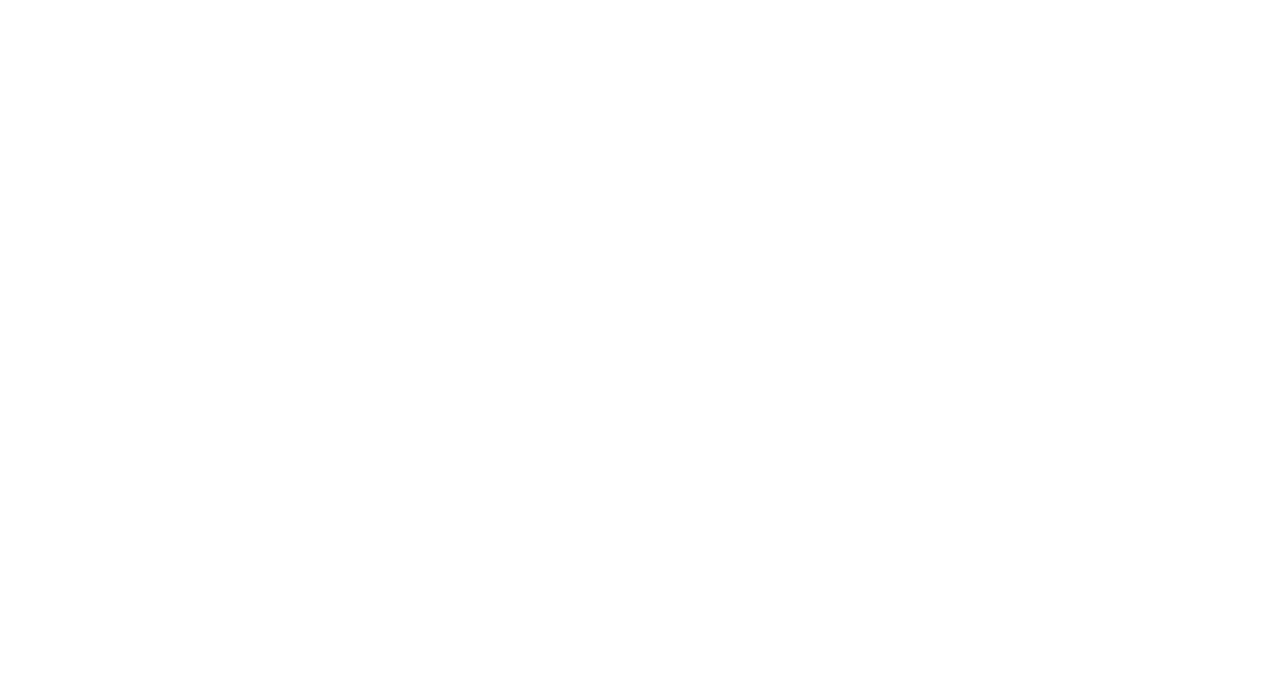
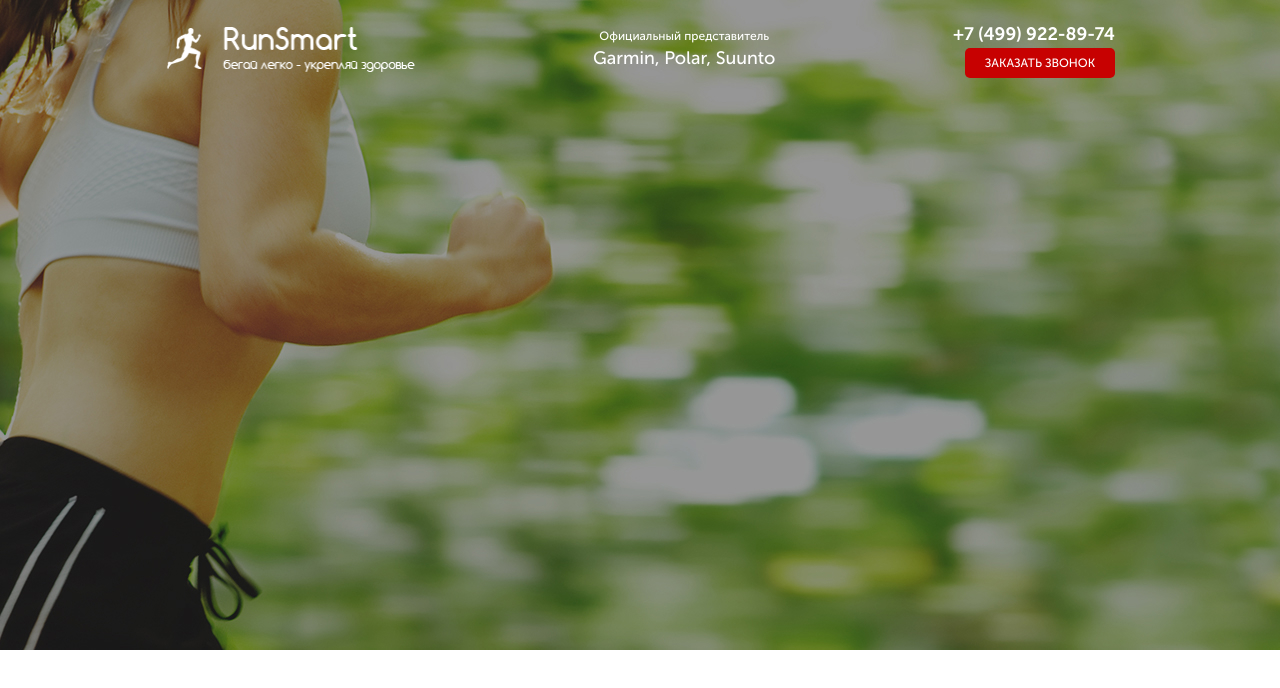
Before and after one commit to Bohdan2909/Pulsometr, a website: page src/index.html in a window 1280 px wide. Drawn offline with Linux system fonts and the light colour scheme; files whose address does not match are found by name.

Commit message:
feat:add icons and img

```diff
--- a/src/index.html
+++ b/src/index.html
@@ -13,7 +13,17 @@
   <div class="promo">
     <div class="container">
       <header class="header">
-        <a class="header__logo" href="#"></a>
+        <a class="header__logo" href="#">
+        <img src="icons/logo.png" alt="logo">
+        </a>
+        <div class="header__official">
+          Официальный представитель
+          <span>Garmin, Polar, Suunto</span>
+        </div>
+        <div class="header__contacts">
+          <a class="header__phone" href="tel:+74999228974">+7 (499) 922-89-74</a>
+          <button class="button">заказать звонок</button>
+        </div>
       </header>
     </div>
   </div>
--- a/src/sass/blocks/_buttons.scss
+++ b/src/sass/blocks/_buttons.scss
@@ -0,0 +1,11 @@
+.button{
+  width: 150px;
+  height: 30px;
+  border-radius: 5px;
+  background-color: $main-color;
+  color: #fff;
+  text-transform: uppercase;
+  border: none;
+  font-size: 12px;
+  font-weight: 500;
+}
--- a/src/sass/blocks/_header.scss
+++ b/src/sass/blocks/_header.scss
@@ -0,0 +1,37 @@
+.header{
+  display: flex;
+  justify-content: space-between;
+  align-items: center;
+  &__logo {
+    width: 250px;
+    img {
+      width: 100%;
+    }
+  }
+  &__official{
+    font-weight: 500;
+    font-size: 12px;
+    color: #FFFFFF;
+    text-align: center;
+    span {
+      display: block;
+      font-size: 18px;
+    }
+  }
+  &__phone{
+    display: block;
+    font-weight: 700;
+    font-size: 18px;
+    color: #FFFFFF;
+    &:hover{
+      color: #fff;
+      text-decoration: none;
+    }
+  }
+  &__contacts{
+    display: flex;
+    flex-direction: column;
+    align-items: flex-end;
+  }
+
+}
--- a/src/sass/blocks/_promo.scss
+++ b/src/sass/blocks/_promo.scss
@@ -0,0 +1,5 @@
+.promo{
+  min-height: 650px;
+  padding: 21px 0 93px 0;
+  background: url('../../img/main.jpg') center (center/cover) no-repeat;
+}
--- a/src/sass/style.scss
+++ b/src/sass/style.scss
@@ -0,0 +1,13 @@
+@import 'base/variables';
+*{
+  font-family: 'Museo Sans Cyrl', sans-serif;
+}
+
+.container {
+  max-width: 950px;
+  margin: 0 auto;
+}
+
+@import 'blocks/promo';
+@import 'blocks/header';
+@import 'blocks/buttons'
```
Also changed, not shown: src/css/style.min.css, src/icons/logo.png (added), src/img/main.jpg (added).
